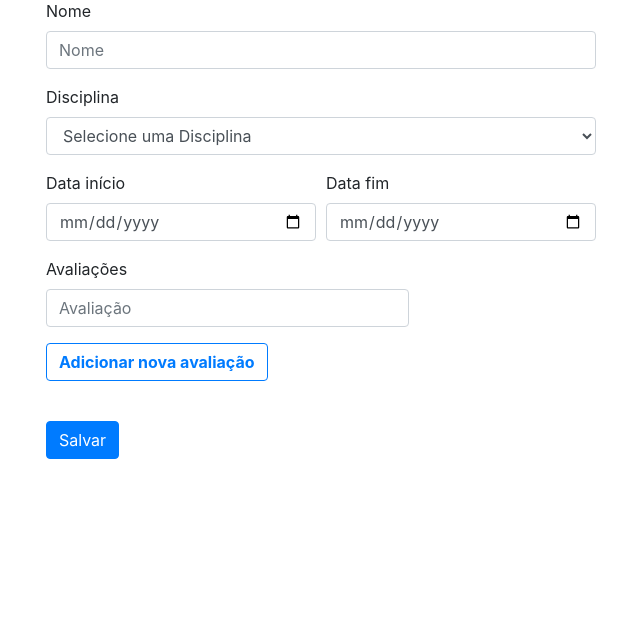
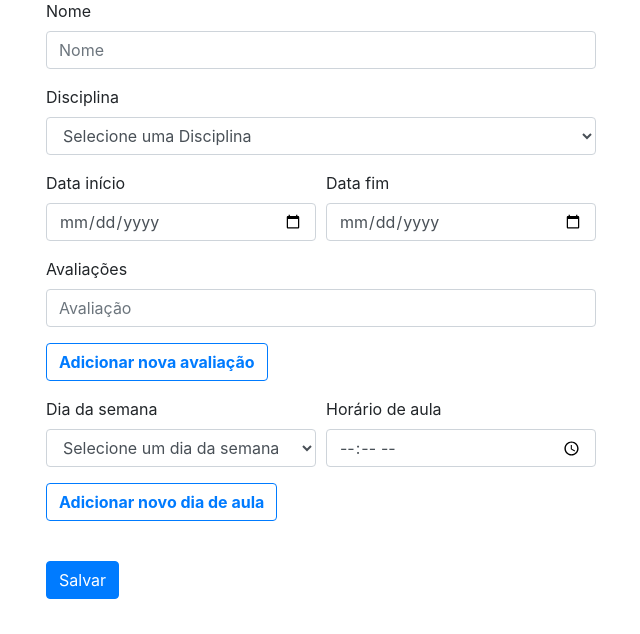
Before and after one commit to AndersonBernardy/my_academus, a Django app: page /class/new in a window 1280 px wide. Shown: the part 166-800 px from the top of the page, without its empty margins (39-679 px from the left). Run offline with Django 3.2, Linux system fonts and the light colour scheme; data comes from the database, SQL or seed files in the repository; both versions use the stored data as it was after the commit; some libraries are stand-ins or nearby versions.

Commit message:
turma: horario e de da semana que tem aula

```diff
--- a/crud/templates/crud/class/class_form.html
+++ b/crud/templates/crud/class/class_form.html
@@ -46,26 +46,48 @@
     </div>
     {% if action == "create" %}
     <div class="" id="assessments">
-      <label for="name">Avaliações</label>
-      {% for assessment in form.instance.assessments %}
-        <div class="form-row" id="assessment_div">
-          <div class="form-group col-md-4">
-            <input type="text" class="form-control" name="assessment" placeholder="Avaliação" value="{{assessment.assessment_name}}">
-          </div>
-        </div>
-      {% endfor %}
-
+      <label for="assessment[]">Avaliações</label>
       <div class="form-row" id="assessment_div">
-        <div class="form-group col-md-4">
-          <input type="text" class="form-control" name="assessment" placeholder="Avaliação" value="{{form.instance.assessment.assessment_name}}">
+        <div class="form-group col-md-6">
+          <input type="text" class="form-control" name="assessment[]" placeholder="Avaliação" value="{{form.instance.assessment.assessment_name}}">
         </div>
       </div>
     </div>
     <div class="form-row">
       <div class="form-group col-md-5">
-        <button type="button" id="addAssessment" class="btn btn-outline-primary font-weight-bold">Adicionar nova avaliação</button>
+        <button type="button" id="add_assessment" class="btn btn-outline-primary font-weight-bold">Adicionar nova avaliação</button>
       </div>
     </div>
+
+    <div id="class_time">
+      <div class="form-row" id="class_time_div">
+        <div class="form-group col-md-3">
+          <label for="class_week[]">Dia da semana</label>
+          <select id="class_week" name="class_week[]" class="form-control">
+            <option value="none" selected disabled hidden>Selecione um dia da semana</option>
+            <option value="6">Domingo</option>
+            <option value="0">Segunda</option>
+            <option value="1">Terça</option>
+            <option value="2">Quarta</option>
+            <option value="3">Quinta</option>
+            <option value="4">Sexta</option>
+            <option value="5">Sábado</option>
+          </select>
+        </div>
+        <div class="form-group col-md-3">
+          <label for="class_time[]">Horário de aula</label>
+          <input type="time" class="form-control" name="class_time[]" value="{{form.instance.assessment.assessment_name}}">
+        </div>
+      </div>
+    </div>
+
+
+    <div class="form-row">
+      <div class="form-group col-md-5">
+        <button type="button" id="add_class_time" class="btn btn-outline-primary font-weight-bold">Adicionar novo dia de aula</button>
+      </div>
+    </div>
+
     {% endif %}
     <br/>
     <button type="submit" class="btn btn-primary">Salvar</button>
@@ -74,11 +96,20 @@
 
 <script>
   $(function(){
-    $('#addAssessment').on('click', function(){
+    $('#add_assessment').on('click', function(){
       $('#assessment_div:first').clone().appendTo('#assessments');
       $('#assessment_div:last-child div input').val('');
     });
   });
 </script>
 
+<script>
+  $(function(){
+    $('#add_class_time').on('click', function(){
+      $('#class_time_div:first').clone().appendTo('#class_time');
+      $('#class_time_div:last-child div input').val('');
+    });
+  });
+</script>
+
 {% endblock %}
--- a/crud/views_class.py
+++ b/crud/views_class.py
@@ -16,7 +16,7 @@ def class_create(request, template_name='crud/class/class_form.html'):
     form = ClassForm(request.POST or None)
     if form.is_valid():
         d_class = form.save()
-        for assessment_name in filter(None, request.POST.getlist('assessment')):
+        for assessment_name in filter(None, request.POST.getlist('assessment[]')):
             Assessment.objects.create(assessment_name=assessment_name, d_class=d_class)
         return redirect('class_list')
 
```
Also changed, not shown: db.sqlite3.
